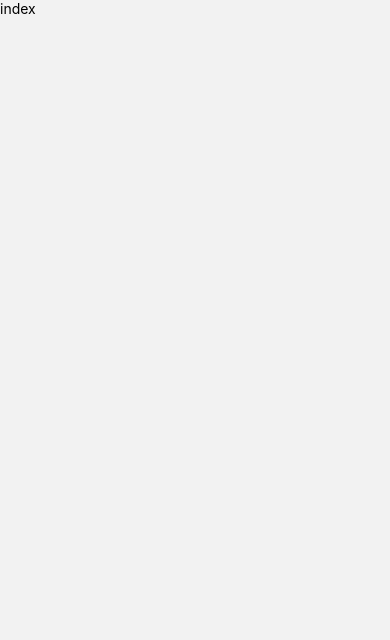
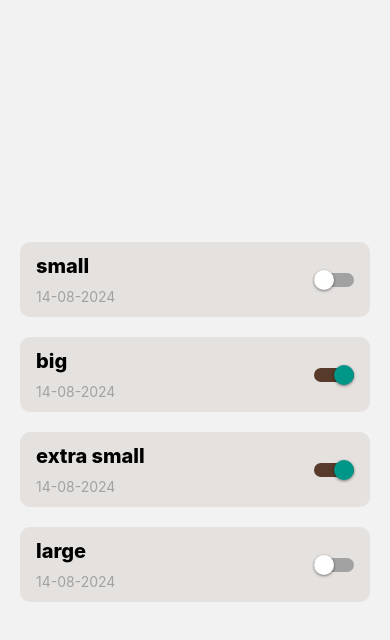
Before and after one commit to jaypoojaradevelopment/per_diem_test_task, a React Native app: screen /Home in a window 390 px wide. Shown: the top 640 px of the page. Built offline with nearby package versions, Linux system fonts and the light colour scheme.

Commit message:
added list item

```diff
--- a/App.tsx
+++ b/App.tsx
@@ -12,7 +12,7 @@ import {AuthScreen, HomeScreen, OnBoardingScreen} from './src/screens';
 export type AppStackParams = {
   Auth: undefined;
   OnBoarding: undefined;
-  Home: {totalScore: number};
+  Home: undefined;
 };
 
 export type AppNavigationProps = StackNavigationProp<AppStackParams>;
--- a/package.json
+++ b/package.json
@@ -13,11 +13,14 @@
     "@react-native-async-storage/async-storage": "^1.24.0",
     "@react-navigation/native": "^6.1.18",
     "@react-navigation/stack": "^6.4.1",
+    "moment": "^2.30.1",
     "react": "18.2.0",
     "react-native": "0.74.5",
+    "react-native-date-picker": "^5.0.4",
     "react-native-gesture-handler": "^2.18.1",
     "react-native-safe-area-context": "^4.10.8",
-    "react-native-screens": "^3.34.0"
+    "react-native-screens": "^3.34.0",
+    "react-native-vector-icons": "^10.1.0"
   },
   "devDependencies": {
     "@babel/core": "^7.20.0",
@@ -28,6 +31,7 @@
     "@react-native/metro-config": "0.74.87",
     "@react-native/typescript-config": "0.74.87",
     "@types/react": "^18.2.6",
+    "@types/react-native-vector-icons": "^6.4.18",
     "@types/react-test-renderer": "^18.0.0",
     "babel-jest": "^29.6.3",
     "eslint": "^8.19.0",
--- a/src/components/ListTile/index.tsx
+++ b/src/components/ListTile/index.tsx
@@ -1,12 +1,65 @@
-import {Text, View} from 'react-native';
-import React from 'react';
+import {StyleSheet, Switch, Text, View} from 'react-native';
+import React, {useState} from 'react';
+import moment from 'moment';
+import {colors} from '../../utils/theme';
 
-const index = () => {
+export type userDataType = {
+  description: string;
+  date: Date;
+  isAvailable: boolean;
+};
+
+type ListTileType = {
+  data: userDataType;
+};
+
+const ListTile = ({data}: ListTileType) => {
+  const [available, setAvailable] = useState<boolean>(data.isAvailable);
+
+  const date = moment(data.date).format('DD-MM-YYYY');
+
   return (
-    <View>
-      <Text>index</Text>
+    <View style={styles.container}>
+      <View style={styles.gap}>
+        <Text style={styles.titleText}>{data.description}</Text>
+        <Text style={styles.dateText}>{date}</Text>
+      </View>
+      <Switch
+        ios_backgroundColor={colors.gray}
+        trackColor={{false: colors.gray, true: colors.primary}}
+        thumbColor={colors.white}
+        onValueChange={val => setAvailable(val)}
+        value={available}
+      />
     </View>
   );
 };
 
-export default index;
+export default ListTile;
+
+const styles = StyleSheet.create({
+  container: {
+    flexDirection: 'row',
+    alignItems: 'center',
+    justifyContent: 'space-between',
+    backgroundColor: colors.primaryOpacity,
+    paddingHorizontal: 16,
+    paddingVertical: 12,
+    borderRadius: 10,
+    width: '100%',
+    marginVertical: 10,
+  },
+  gap: {
+    gap: 10,
+  },
+  titleText: {
+    fontSize: 20,
+    color: colors.black,
+    fontWeight: '800',
+  },
+  dateText: {
+    fontSize: 14,
+    color: colors.gray,
+    fontWeight: '400',
+  },
+});
--- a/src/screens/Auth/index.tsx
+++ b/src/screens/Auth/index.tsx
@@ -1,12 +1,50 @@
-import {Text, View} from 'react-native';
-import React from 'react';
+import {Text, TextInput, TouchableOpacity, View} from 'react-native';
+import React, {useState} from 'react';
+import {colors} from '../../utils/theme';
+import {useNavigation} from '@react-navigation/native';
+import {AppNavigationProps} from '../../../App';
 
-const index = () => {
+const AuthScreen = () => {
+  const [username, setUsername] = useState<string | undefined>(undefined);
+  const [password, setPassword] = useState<string | undefined>(undefined);
+  const navigation = useNavigation<AppNavigationProps>();
   return (
-    <View>
-      <Text>index</Text>
+    <View
+      style={{
+        flex: 1,
+        justifyContent: 'center',
+        alignItems: 'center',
+      }}>
+      <TextInput
+        value={username}
+        placeholder="Username"
+        style={{
+          backgroundColor: colors.gray,
+          padding: 20,
+        }}
+        onChangeText={text => {
+          setUsername(text);
+        }}
+      />
+      <TextInput
+        value={password}
+        placeholder="Username"
+        style={{
+          backgroundColor: colors.gray,
+          padding: 20,
+        }}
+        onChangeText={text => {
+          setPassword(text);
+        }}
+      />
+      <TouchableOpacity
+        onPress={() => {
+          navigation.navigate('Home');
+        }}>
+        <Text>Submit</Text>
+      </TouchableOpacity>
     </View>
   );
 };
 
-export default index;
+export default AuthScreen;
--- a/src/screens/Home/index.tsx
+++ b/src/screens/Home/index.tsx
@@ -1,12 +1,45 @@
-import {Text, View} from 'react-native';
+import {View} from 'react-native';
 import React from 'react';
+import {ListTile} from '../../components';
+import {userDataType} from '../../components/ListTile';
 
-const index = () => {
+const data: userDataType[] = [
+  {
+    description: 'small',
+    date: new Date(),
+    isAvailable: false,
+  },
+  {
+    description: 'big',
+    date: new Date(),
+    isAvailable: true,
+  },
+  {
+    description: 'extra small',
+    date: new Date(),
+    isAvailable: true,
+  },
+  {
+    description: 'large',
+    date: new Date(),
+    isAvailable: false,
+  },
+];
+
+const HomeScreen = () => {
   return (
-    <View>
-      <Text>index</Text>
+    <View
+      style={{
+        flex: 1,
+        justifyContent: 'center',
+        alignItems: 'center',
+        padding: 20,
+      }}>
+      {data.map(item => {
+        return <ListTile data={item} />;
+      })}
     </View>
   );
 };
 
-export default index;
+export default HomeScreen;
--- a/src/utils/theme.ts
+++ b/src/utils/theme.ts
@@ -3,6 +3,7 @@ const colors = {
   yellow: '#F3FF00',
   red: '#FF0000',
   primary: '#573a29',
+  primaryOpacity: '#573a2916',
   primaryLight: '#AC97C9',
   btnColor: '#FCA851',
   white: '#fff',
```
Also changed, not shown: src/helper/appIcon.tsx (added, +66 -0 lines), 6 other files (tests, documents, lock files or other folders).
